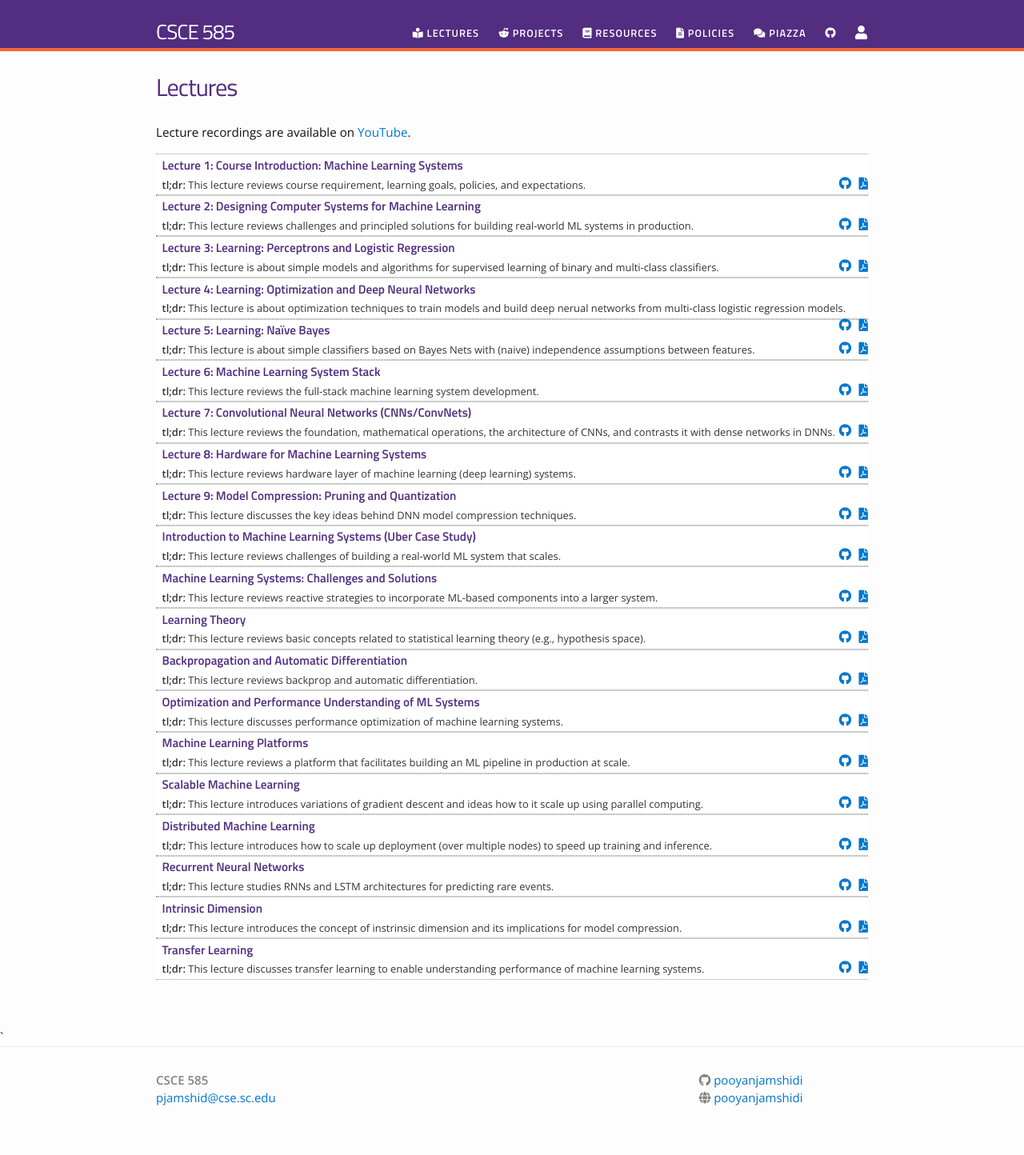
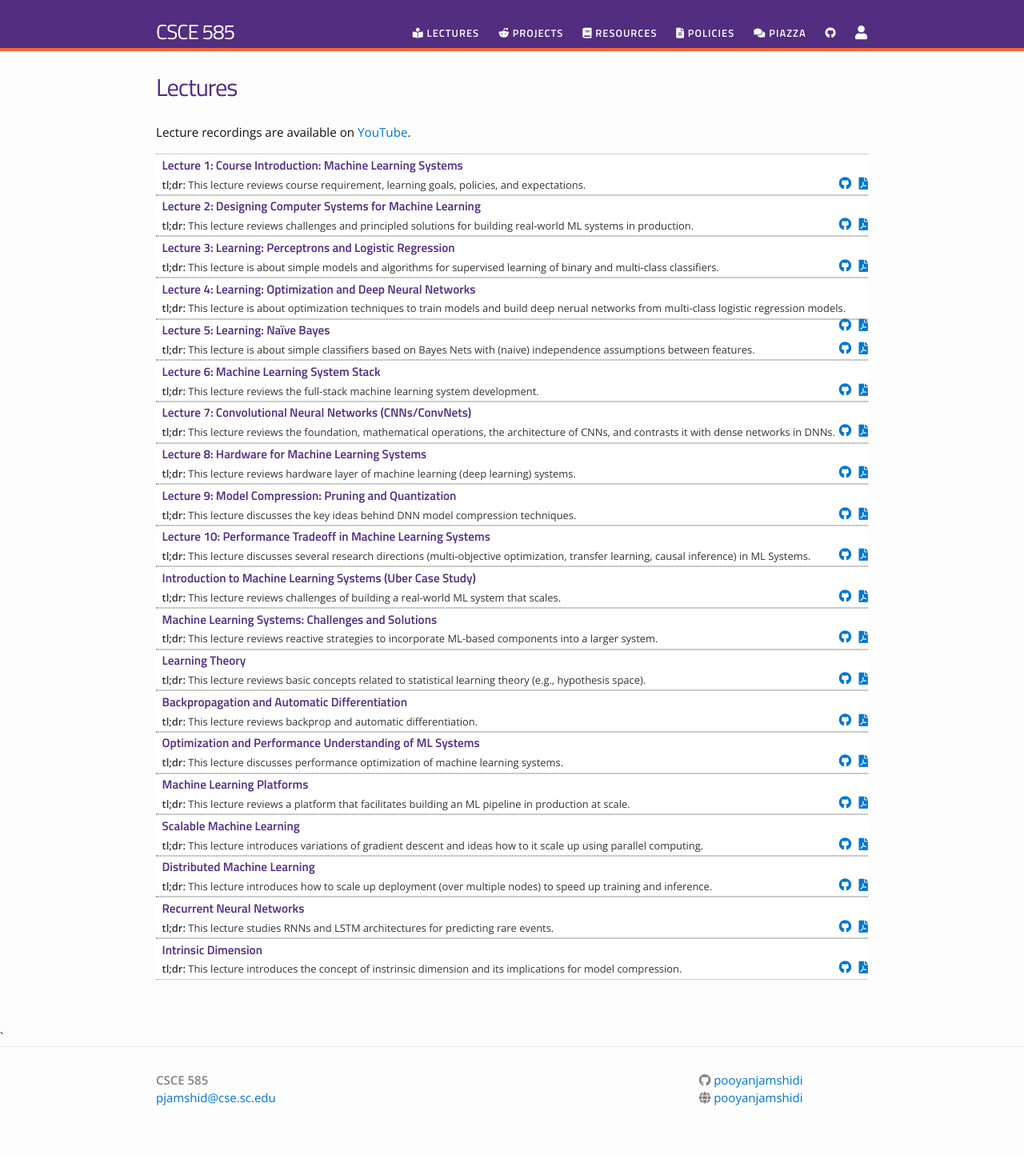
Before and after one commit to pooyanjamshidi/mls, a Jekyll site: the page built from lectures.md, in a window 1280 px wide. Shown: the whole page at 80% size. Built offline with Jekyll 4.4.1, drawn with Linux system fonts in a browser that asks for light colours; nearby versions of some CDN libraries.

Commit message:
adding lecture 10

```diff
--- a/_data/lectures.yml
+++ b/_data/lectures.yml
@@ -42,6 +42,11 @@
   filename: csce585-model-compression
   dirname: lectures
   tldr: "This lecture discusses the key ideas behind DNN model compression techniques."
+
+- title: "Lecture 10: Performance Tradeoff in Machine Learning Systems"
+  filename: csce585-performance-tradeoff
+  dirname: lectures
+  tldr: "This lecture discusses several research directions (multi-objective optimization, transfer learning, causal inference) in ML Systems."
 
 - title: "Introduction to Machine Learning Systems (Uber Case Study)"
   filename: mls01
@@ -92,8 +97,3 @@
   filename: mls07
   dirname: lectures
   tldr: "This lecture introduces the concept of instrinsic dimension and its implications for model compression."
-
-- title: "Transfer Learning"
-  filename: mls08
-  dirname: lectures
-  tldr: "This lecture discusses transfer learning to enable understanding performance of machine learning systems."
```
Also changed, not shown: 1 other file.
